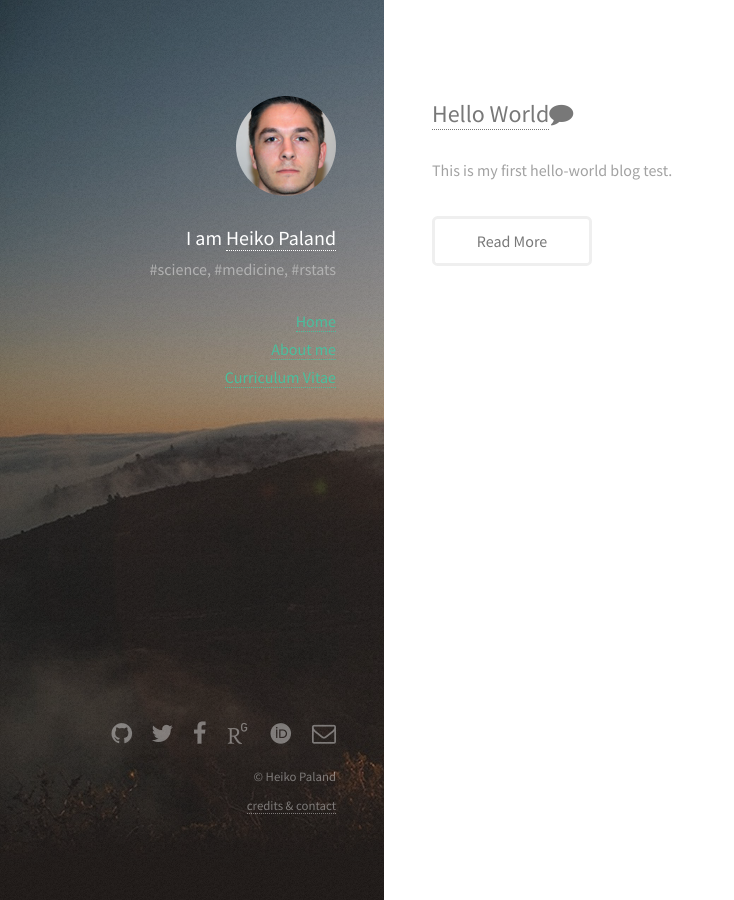
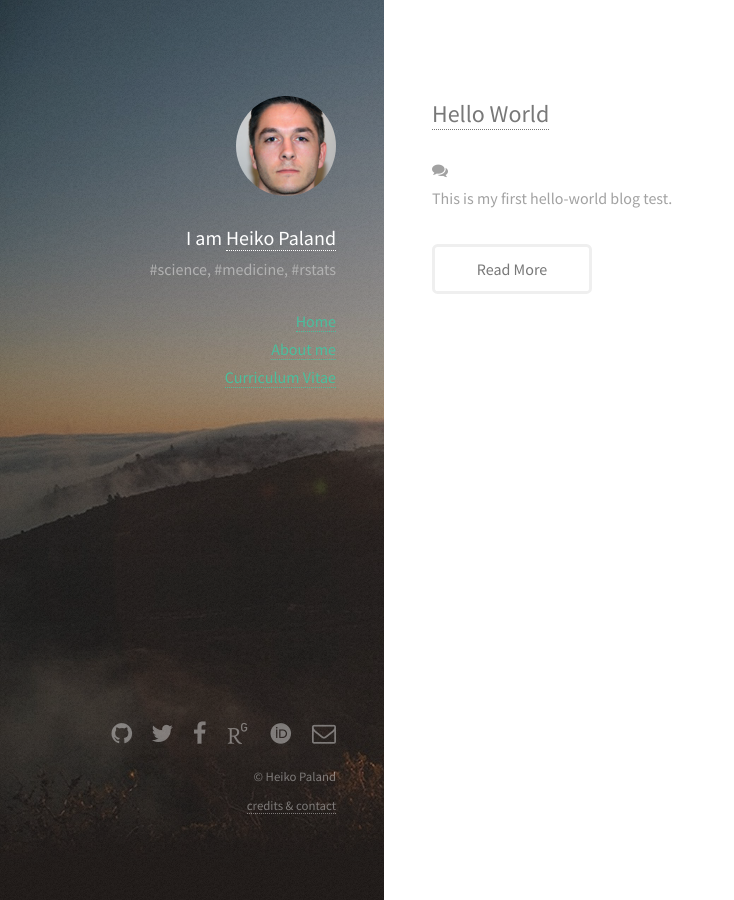
Before and after one commit to old-jekyll-templates/Strata-Jekyll-Theme, a Jekyll site: the page built from index.html, in a window 1280 px wide. Shown: the whole page, without its empty margins (0-734 px from the left). Built offline with Jekyll 4.4.1, drawn with Linux system fonts in a browser that asks for light colours; some web fonts are replaced; comment, search, counter and statistics services are not loaded.

Commit message:
disqus icon

```diff
--- a/index.html
+++ b/index.html
@@ -12,7 +12,7 @@ layout: default
 
                 <article class="{% cycle '6u', '6u$' %} 12u(small)">
                     <header>
-                        <h2><a href="{{ post.url }}">{{ post.title }}</a><span class="disqus-comment-count fa fa-comment" data-disqus-url="{{ site.url }}{{ post.url }}"></span></h2>
+                        <h2><a href="{{ post.url }}">{{ post.title }}</a></h2><span class="disqus-comment-count fa fa-comments" data-disqus-url="{{ site.url }}{{ post.url }}"></span>
                     </header>
                     <section>
                         {{ post.excerpt }}
```
